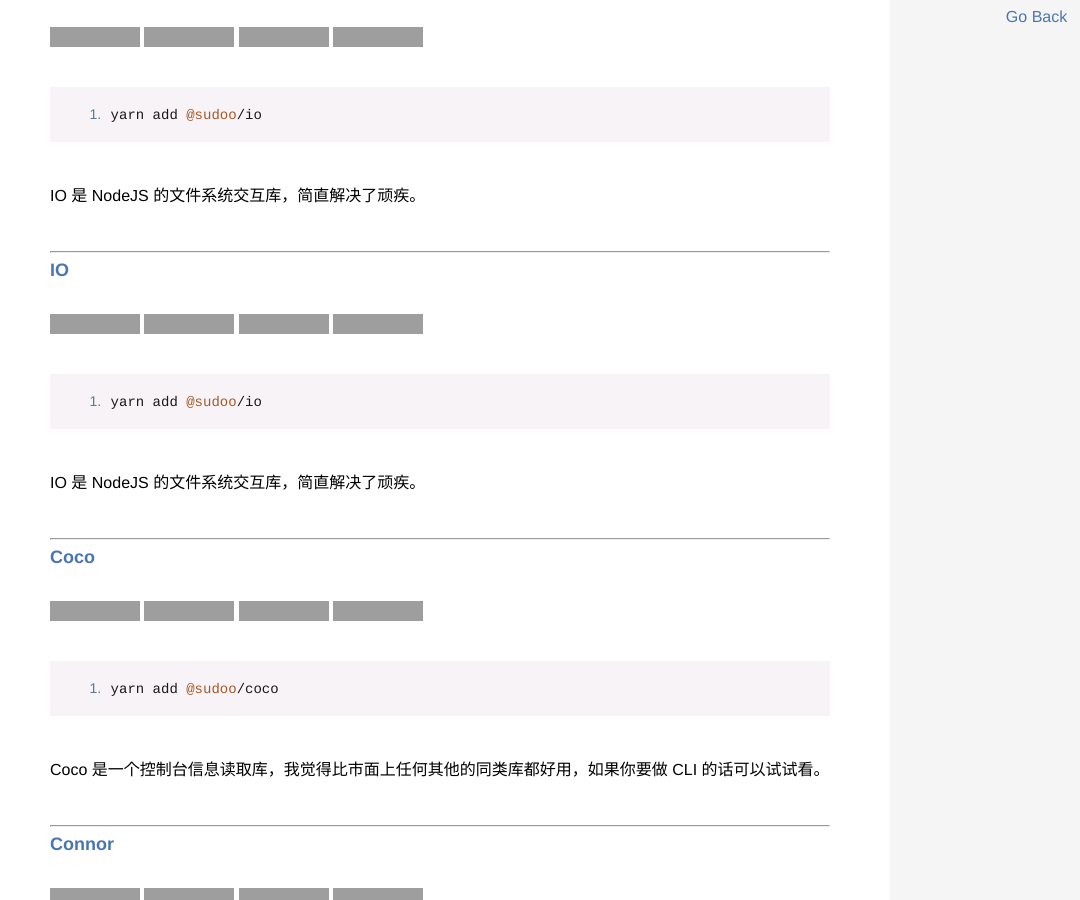
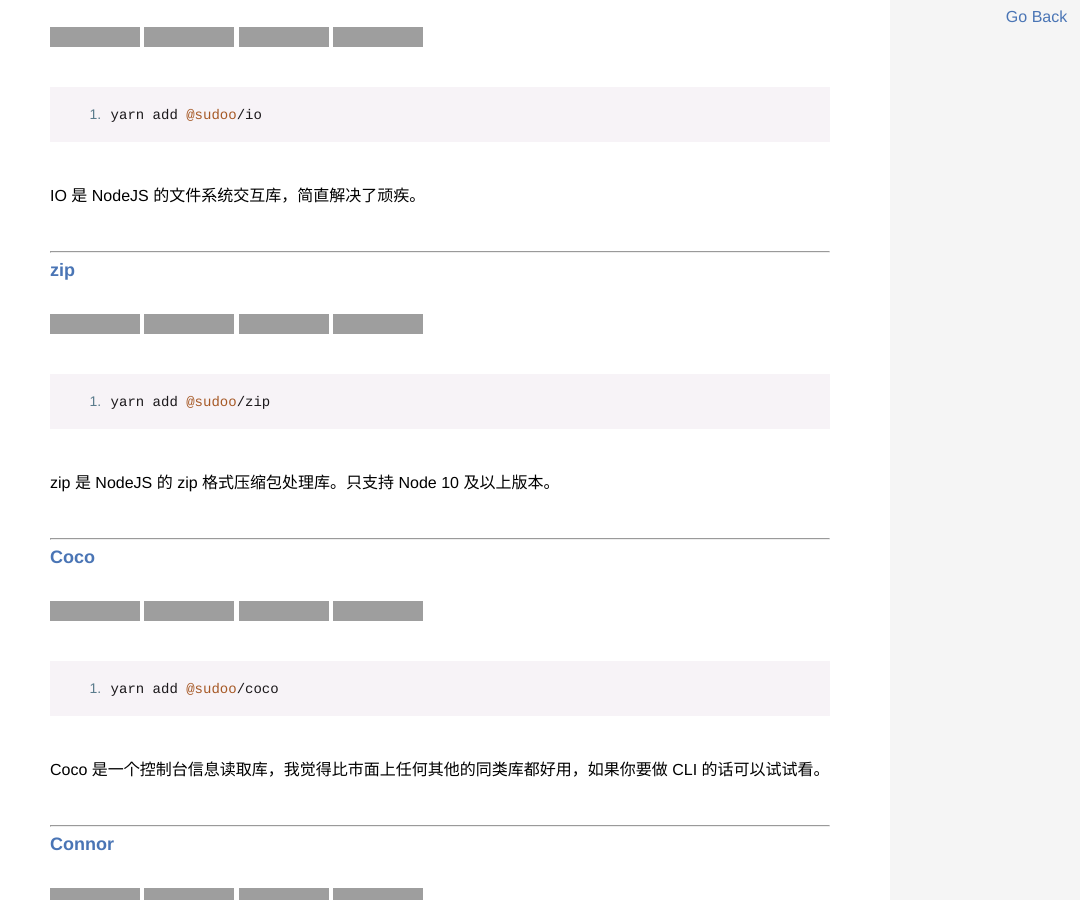
Before and after one commit to WMXPY/blog.mengw.io, a Jekyll site: the page built from _posts/blog/2019-04-02-Sudoo-Packages.md, in a window 1280 px wide and 900 px high, scrolled down 2636 px. Shown: the whole window, without its empty margins (200-1280 px from the left). Built offline with Jekyll 4.4.1, drawn with Linux system fonts in a browser that asks for light colours; grey boxes are pictures that could not be loaded.

Commit message:
add sudoo zip

````diff
--- a/_posts/blog/2019-04-02-Sudoo-Packages.md
+++ b/_posts/blog/2019-04-02-Sudoo-Packages.md
@@ -130,18 +130,18 @@ IO 是 NodeJS 的文件系统交互库，简直解决了顽疾。
 
 ---
 
-### [IO](https://github.com/SudoDotDog/IO)
+### [zip](https://github.com/SudoDotDog/zip)
 
-[![Build Status](https://travis-ci.com/SudoDotDog/IO.svg?branch=master)](https://travis-ci.com/SudoDotDog/IO)
-[![codecov](https://codecov.io/gh/SudoDotDog/IO/branch/master/graph/badge.svg)](https://codecov.io/gh/SudoDotDog/IO)
-[![npm version](https://badge.fury.io/js/%40sudoo%2Fio.svg)](https://www.npmjs.com/package/@sudoo/io)
-[![downloads](https://img.shields.io/npm/dm/@sudoo/io.svg)](https://www.npmjs.com/package/@sudoo/io)
+[![Build Status](https://travis-ci.com/SudoDotDog/zip.svg?branch=master)](https://travis-ci.com/SudoDotDog/zip)
+[![codecov](https://codecov.io/gh/SudoDotDog/zip/branch/master/graph/badge.svg)](https://codecov.io/gh/SudoDotDog/zip)
+[![npm version](https://badge.fury.io/js/%40sudoo%2Fzip.svg)](https://www.npmjs.com/package/@sudoo/zip)
+[![downloads](https://img.shields.io/npm/dm/@sudoo/zip.svg)](https://www.npmjs.com/package/@sudoo/zip)
 
 ```
-yarn add @sudoo/io
+yarn add @sudoo/zip
 ```
 
-IO 是 NodeJS 的文件系统交互库，简直解决了顽疾。
+zip 是 NodeJS 的 zip 格式压缩包处理库。只支持 Node 10 及以上版本。
 
 ---
 
````
